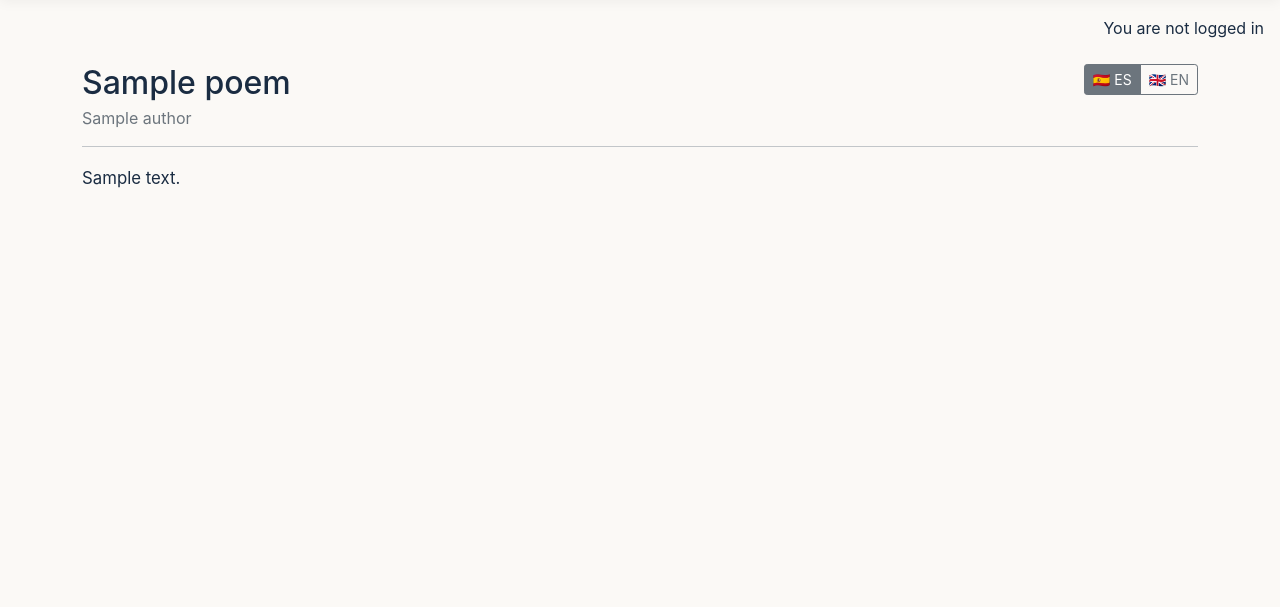
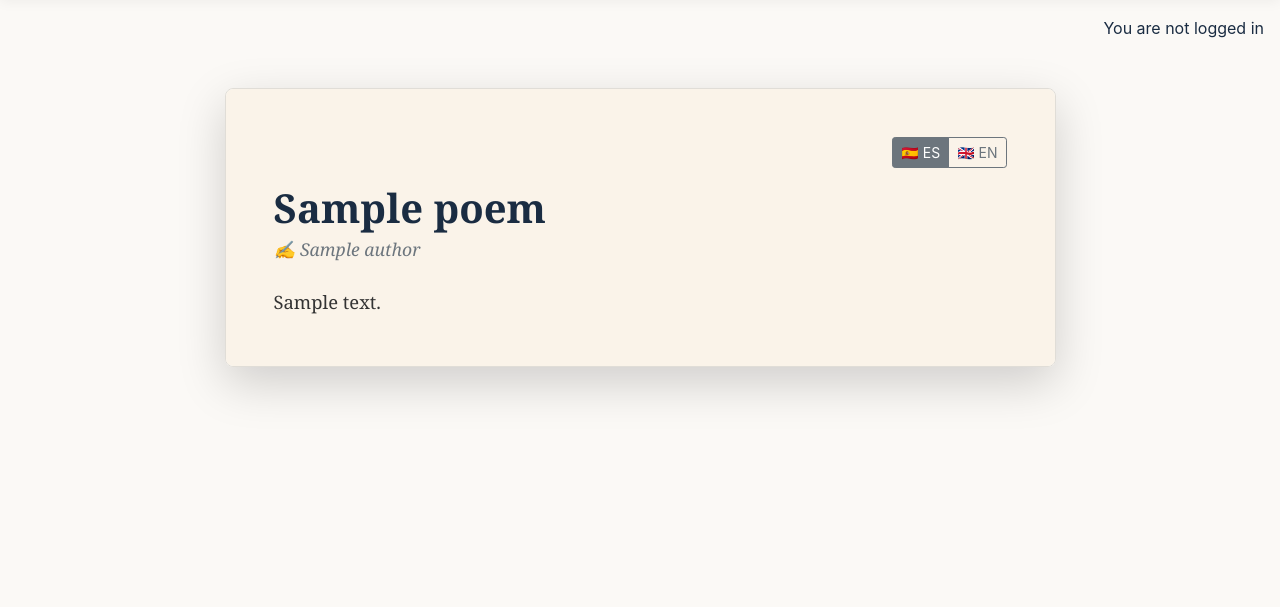
Before and after one commit to cynthiapinedoh79/p4_eterpoetic, a Django app: a page that uses templates/base.html in a window 1280 px wide. Shown: the part 76-683 px from the top of the page. Run offline with Django 4.2, Linux system fonts and the light colour scheme; tables that the repository leaves empty hold one stand-in row (values such as "Sample post").

Commit message:
Deploy all fixes: poem detail style, collection filter, admin, and HTML render

```diff
--- a/poetry/models.py
+++ b/poetry/models.py
@@ -1,6 +1,7 @@
 from django.db import models
 from django.urls import reverse
 from cloudinary.models import CloudinaryField
+from django.utils.text import slugify  # <-- NEW: Import slugify
 
 class Author(models.Model):
     name = models.CharField(max_length=120)
@@ -15,12 +16,21 @@ class Author(models.Model):
 class Collection(models.Model):
     name_en = models.CharField(max_length=120)
     name_es = models.CharField(max_length=120, blank=True)
-    slug = models.SlugField(unique=True)
+    slug = models.SlugField(unique=True, blank=True)
     description_en = models.TextField(blank=True)
     description_es = models.TextField(blank=True)
 
+    # --- NEW: Add this line for the collection image ---
+    collection_image = CloudinaryField('collection_image', default='placeholder', blank=True, null=True)
+
     def __str__(self):
         return self.name_es or self.name_en
+
+    def save(self, *args, **kwargs):
+        if not self.slug:
+            name_to_slugify = self.name_en or self.name_es
+            self.slug = slugify(name_to_slugify)
+        super().save(*args, **kwargs)
 
 class Poem(models.Model):
     title_en = models.CharField(max_length=200)
@@ -40,7 +50,7 @@ class Poem(models.Model):
 
     @property
     def title(self):     # convenience for templates
-        return self.title_es or self.title_en
+        return self.title_en or self.title_es
 
     @property
     def body(self):      # convenience for templates
--- a/poetry/templates/poetry/poem_detail.html
+++ b/poetry/templates/poetry/poem_detail.html
@@ -2,41 +2,82 @@
 {% load static %}
 
 {% block content %}
-<div class="container my-4">
+<div class="container my-5">
+  <div class="row justify-content-center">
+    <div class="col-12 col-md-10 col-lg-9">
 
-  <div class="d-flex justify-content-between align-items-start mb-2">
-    <div>
-      <h2 class="mb-1">{{ poem.title_es|default:poem.title_en }}</h2>
-      {% if poem.author %}<p class="text-muted mb-0">{{ poem.author.name|default:poem.author }}</p>{% endif %}
-    </div>
+      <div class="card shadow-lg poem-detail-card"
+           {% if poem.featured_image and "placeholder" not in poem.featured_image.url %}
+             style="background-image: url('{{ poem.featured_image.url }}');"
+           {% endif %}>
 
-    {# Show toggle only if an English translation exists #}
-    {% if poem.body_en %}
-    <div class="ms-3">
+        <div class="poem-detail-overlay">
+          <div class="card-body p-4 p-md-5">
+
+            <!-- Language Toggle Buttons -->
+            {% if poem.body_es and poem.body_en %}
+              <div class="d-flex justify-content-end mb-3">
+                <div class="ms-3 flex-shrink-0">
                   <div class="btn-group btn-group-sm" role="group" aria-label="Poem language toggle">
                     <button id="btn-es" class="btn btn-secondary">🇪🇸 ES</button>
                     <button id="btn-en" class="btn btn-outline-secondary">🇬🇧 EN</button>
                   </div>
                 </div>
+              </div>
             {% endif %}
-  </div>
 
-  <hr>
+            {% if poem.body_es and poem.body_en %}
+              <!-- Both languages exist, so we show both and let the JS toggle them -->
+              <article id="poem-es" lang="es">
+                <h1 class="poem-detail-title mb-1">{{ poem.title_es|default:"[Título no disponible]" }}</h1>
+                {% if poem.author %}<p class="poem-detail-author text-muted mb-4">✍️ {{ poem.author.name|default:poem.author }}</p>{% endif %}
 
-  <article id="poem-es" lang="es">
-    <pre class="mt-3">{{ poem.body_es|default:poem.body_en }}</pre>
+                {% comment %} --- THIS IS THE FIX --- {% endcomment %}
+                <div class="poem-body">{{ poem.body_es|safe }}</div>
+
+              </article>
+              <article id="poem-en" lang="en" style="display:none;">
+                <h1 class="poem-detail-title mb-1">{{ poem.title_en|default:"[Title not available]" }}</h1>
+                {% if poem.author %}<p class="poem-detail-author text-muted mb-4">✍️ {{ poem.author.name|default:poem.author }}</p>{% endif %}
+
+                {% comment %} --- THIS IS THE FIX --- {% endcomment %}
+                <div class="poem-body">{{ poem.body_en|safe }}</div>
+
               </article>
 
-  {% if poem.body_en %}
-  <article id="poem-en" lang="en" style="display:none;">
-    <pre class="mt-3">{{ poem.body_en }}</pre>
+            {% elif poem.body_es %}
+              <!-- Only Spanish exists, so we just show it. No buttons. -->
+              <article id="poem-es" lang="es">
+                <h1 class="poem-detail-title mb-1">{{ poem.title_es|default:"[Título no disponible]" }}</h1>
+                {% if poem.author %}<p class="poem-detail-author text-muted mb-4">✍️ {{ poem.author.name|default:poem.author }}</p>{% endif %}
+
+                {% comment %} --- THIS IS THE FIX --- {% endcomment %}
+                <div class="poem-body">{{ poem.body_es|safe }}</div>
+
+              </article>
+
+            {% else %}
+              <!-- Only English exists, so we just show it. No buttons. -->
+              <article id="poem-en" lang="en">
+                <h1 class="poem-detail-title mb-1">{{ poem.title_en|default:"[Title not available]" }}</h1>
+                {% if poem.author %}<p class="poem-detail-author text-muted mb-4">✍️ {{ poem.author.name|default:poem.author }}</p>{% endif %}
+
+                {% comment %} --- THIS IS THE FIX --- {% endcomment %}
+                <div class="poem-body">{{ poem.body_en|safe }}</div>
+
               </article>
             {% endif %}
 
+          </div>
+        </div>
+      </div>
+
+    </div>
+  </div>
 </div>
 {% endblock %}
 
 {# Load the JS from /static/js/poem_toggle.js #}
 {% block extras %}
-  <script src="{% static 'js/poem_toggle.js' %}?v=1" defer></script>
+  <script src="{% static 'js/poem_toggle.js' %}?v=6" defer></script>
 {% endblock %}
--- a/poetry/views.py
+++ b/poetry/views.py
@@ -2,16 +2,18 @@ from django.shortcuts import render, get_object_or_404
 from django.core.paginator import Paginator
 from django.db.models import Q
 from django.templatetags.static import static
-from .models import Poem
+from .models import Poem, Collection  # <-- Correct: import from models.py
 
-# This is the NEW, corrected function
 #
-# This is your NEW, simplified function for poetry/views.py
+# DO NOT define models here
 #
+
 def _build_poem_list_context(request):
     q = (request.GET.get("q") or "").strip()
     page_number = request.GET.get("page")
-    qs = Poem.objects.all() # Get all poems
+    collection_slug = request.GET.get("collection")
+
+    qs = Poem.objects.all()
 
     if q:
         qs = qs.filter(
@@ -19,27 +21,33 @@ def _build_poem_list_context(request):
             Q(body_es__icontains=q)  | Q(body_en__icontains=q)
         )
 
-    # --- START FIX ---
-    # Order by featured status FIRST, then by date.
-    # This puts all featured poems at the top of the list.
+    current_collection = None # <-- NEW: Initialize current_collection
+
+    if collection_slug:
+        # --- NEW: Get the actual Collection object ---
+        try:
+            current_collection = Collection.objects.get(slug=collection_slug)
+            qs = qs.filter(collection=current_collection)
+        except Collection.DoesNotExist:
+            current_collection = None # Collection not found, no filtering
+        # --- END NEW ---
+
     qs = qs.order_by('-is_featured', '-created')
-    # --- END FIX ---
 
     total = qs.count()
 
-    # --- REMOVED THE OLD CONFUSING LOGIC ---
-
-    # Paginate the *entire* list.
-    # Your old page had 3 featured + 9 others, so let's set
-    # the page size to 12.
     paginator = Paginator(qs, 12)
     page_obj = paginator.get_page(page_number)
 
+    all_collections = Collection.objects.all().order_by('name_en')
+
     return {
-        # 'featured_poems' is no longer needed
         "page_obj": page_obj,
         "q": q,
-        "total": total
+        "total": total,
+        "all_collections": all_collections,
+        "current_collection_slug": collection_slug,
+        "current_collection": current_collection, # <-- NEW: Pass the object
     }
 
 def poem_detail(request, slug):
--- a/static/css/style.css
+++ b/static/css/style.css
@@ -1,4 +1,4 @@
-/* build: 2025-11-04-4 */
+/* build: 2025-11-04-5 */
 
 :root {
   /* ÉterPoetico Palette mapped to original structure */
@@ -989,3 +989,51 @@ pre {
 .poetry-list .card.is-featured:hover {
     transform: scale(1.05); /* Slightly larger on hover */
 }
+
+/* ================================================
+   PAGE: POEM DETAIL (WATERMARK STYLE)
+=================================================== */
+
+.poem-detail-card {
+  position: relative; /* Required for the overlay */
+  border: 1px solid #e0ddd7;
+  border-radius: 8px;
+
+  /* Watermark Background Image (from inline style) */
+  background-size: cover;
+  background-position: center;
+  background-repeat: no-repeat;
+  overflow: hidden; /* Ensures overlay corners are rounded */
+}
+
+/* This overlay sits on top of the background image
+  but BEHIND the text. This is the "vintage paper"
+  that makes the text readable.
+*/
+.poem-detail-overlay {
+  border-radius: 7px; /* Match parent card */
+  /* Parchment paper color, 92% opaque */
+  background-color: rgba(250, 244, 233, 0.92);
+}
+
+.poem-detail-title {
+  font-family: 'Georgia', 'Times New Roman', Times, serif; /* Nostalgic font */
+  font-weight: 700;
+  color: var(--color-text-dark);
+}
+
+.poem-detail-author {
+  font-family: 'Georgia', 'Times New Roman', Times, serif;
+  font-style: italic;
+  font-size: 1.1rem;
+}
+
+/* This preserves formatting (like line breaks) */
+.poem-body {
+  white-space: pre-wrap;
+  word-wrap: break-word;
+  font-family: 'Georgia', 'Times New Roman', Times, serif; /* Match card font */
+  font-size: 1.15rem;
+  line-height: 1.7;
+  color: #333; /* Dark gray for readability on paper */
+}
--- a/templates/base.html
+++ b/templates/base.html
@@ -29,7 +29,7 @@
     <link href="https://cdn.jsdelivr.net/npm/bootstrap@5.0.1/dist/css/bootstrap.min.css" rel="stylesheet"
         integrity="sha384-+0n0xVW2eSR5OomGNYDnhzAbDsOXxcvSN1TPprVMTNDbiYZCxYbOOl7+AMvyTG2x" crossorigin="anonymous">
     <!-- Custom CSS -->
-    <link rel="stylesheet" href="{% static 'css/style.css' %}?v=2025-11-04-4">
+    <link rel="stylesheet" href="{% static 'css/style.css' %}?v=2025-11-04-5">
 
 
 </head>
```
Also changed, not shown: poetry/admin.py (+33 -13 lines), poetry/templates/poetry/_poem_list_section.html (+51 -7 lines), poetry/migrations/0005_alter_collection_slug.py (added), poetry/migrations/0006_collection_collection_image.py (added). Lines whose indentation alone changed are shown as unchanged.
